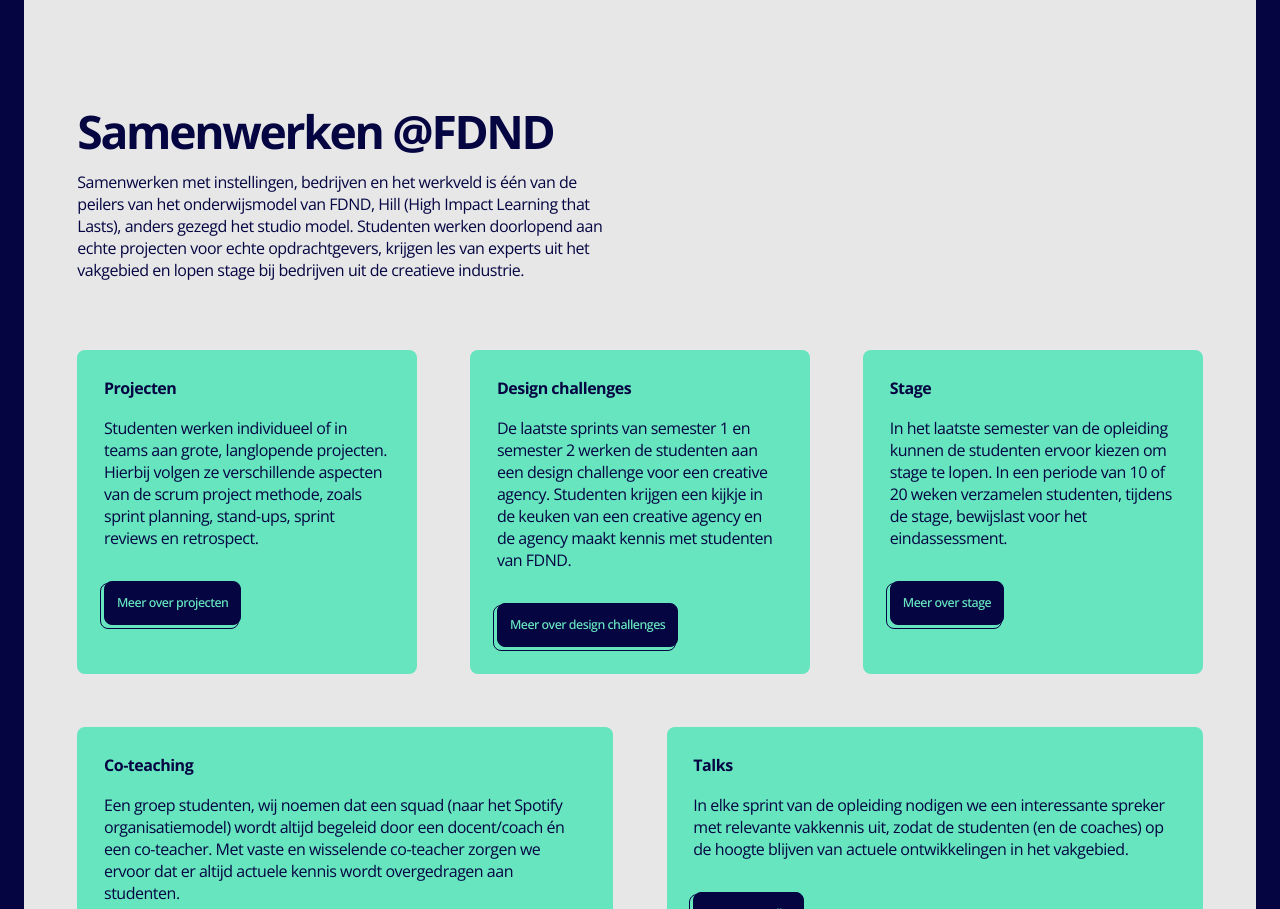
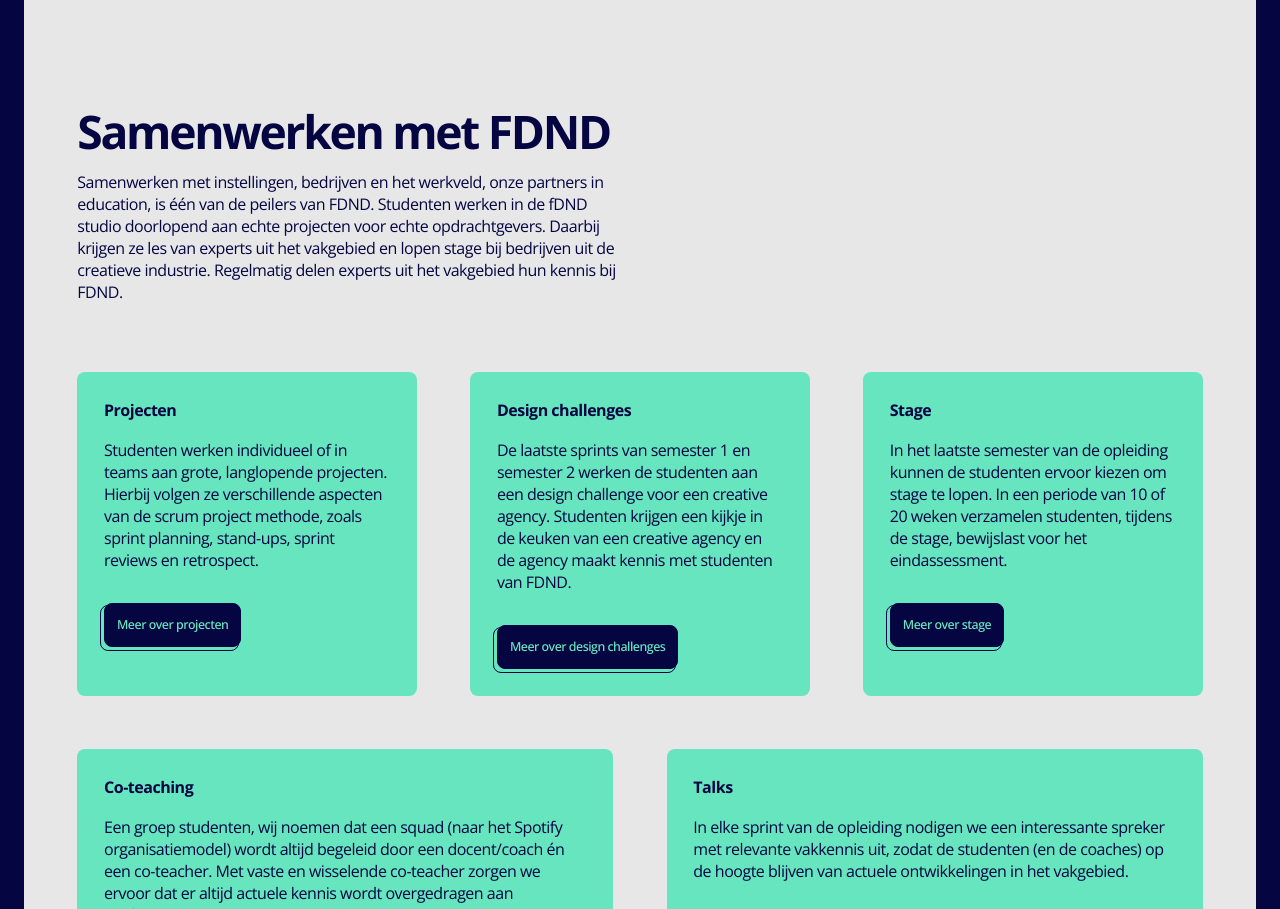
Before and after one commit to fdnd/partners.fdnd.nl, a SvelteKit app: page / in a window 1280 px wide. Shown: the part 840-1749 px from the top of the page. Built offline with nearby package versions, Linux system fonts and the light colour scheme.

Commit message:
:pencil2: copy

```diff
--- a/src/routes/+page.svelte
+++ b/src/routes/+page.svelte
@@ -8,8 +8,8 @@
 <section class="cta-row">
     <div class="inner">
         <header>
-            <h2 class="large-heading">Samenwerken @FDND</h2>
-			<p>Samenwerken met instellingen, bedrijven en het werkveld is één van de peilers van het onderwijsmodel van FDND, Hill (High Impact Learning that Lasts), anders gezegd het studio model. Studenten werken doorlopend aan echte projecten voor echte opdrachtgevers, krijgen les van experts uit het vakgebied en lopen stage bij bedrijven uit de creatieve industrie.</p>
+            <h2 class="large-heading">Samenwerken met FDND</h2>
+			<p>Samenwerken met instellingen, bedrijven en het werkveld, onze partners in education, is één van de peilers van FDND. Studenten werken in de fDND studio doorlopend aan echte projecten voor echte opdrachtgevers. Daarbij krijgen ze les van experts uit het vakgebied en lopen stage bij bedrijven uit de creatieve industrie. Regelmatig delen experts uit het vakgebied hun kennis bij FDND.</p>
         </header>
         <div class="cta">
             <h3 class="small-heading">Projecten</h3>
```
